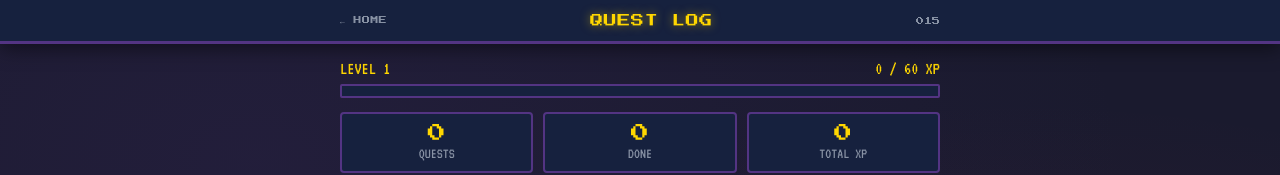
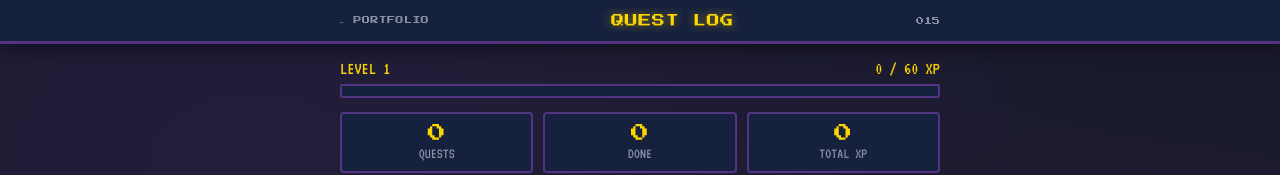
Before and after one commit to augustineiacopelli/appaday-015-quest-log, a plain HTML site: page index.html in a window 1280 px wide. Shown: the top 175 px of the page. Drawn offline with Linux system fonts and the light colour scheme.

Commit message:
Update back-link to point to portfolio page

```diff
--- a/index.html
+++ b/index.html
@@ -485,7 +485,7 @@
 <!-- HEADER -->
 <header>
   <div class="header-inner">
-    <a class="back-link" href="https://augustineiacopelli.github.io">← HOME</a>
+    <a class="back-link" href="https://augustineiacopelli.github.io/appaday/">← PORTFOLIO</a>
     <div class="header-title">QUEST LOG</div>
     <div class="app-number">015</div>
   </div>
```
